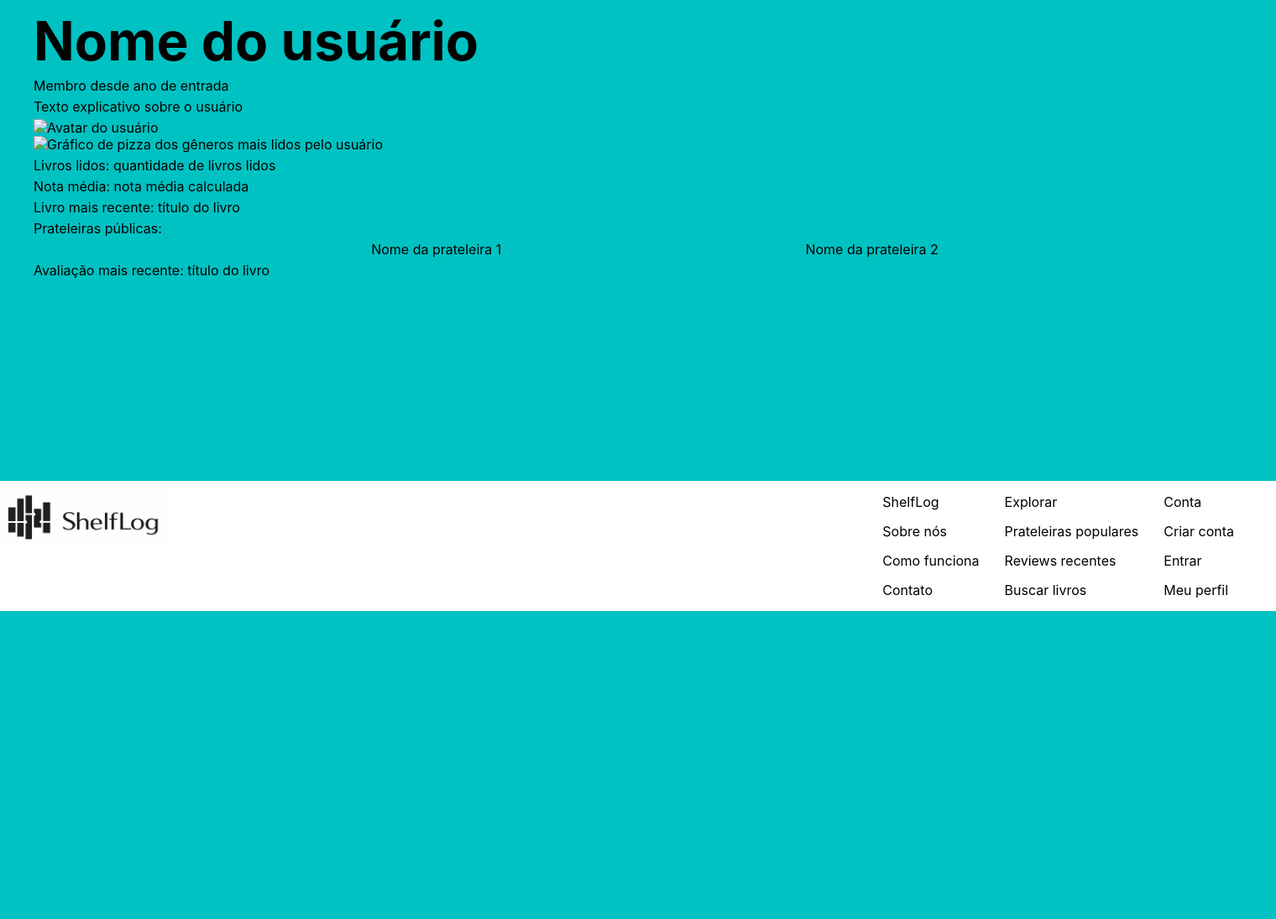
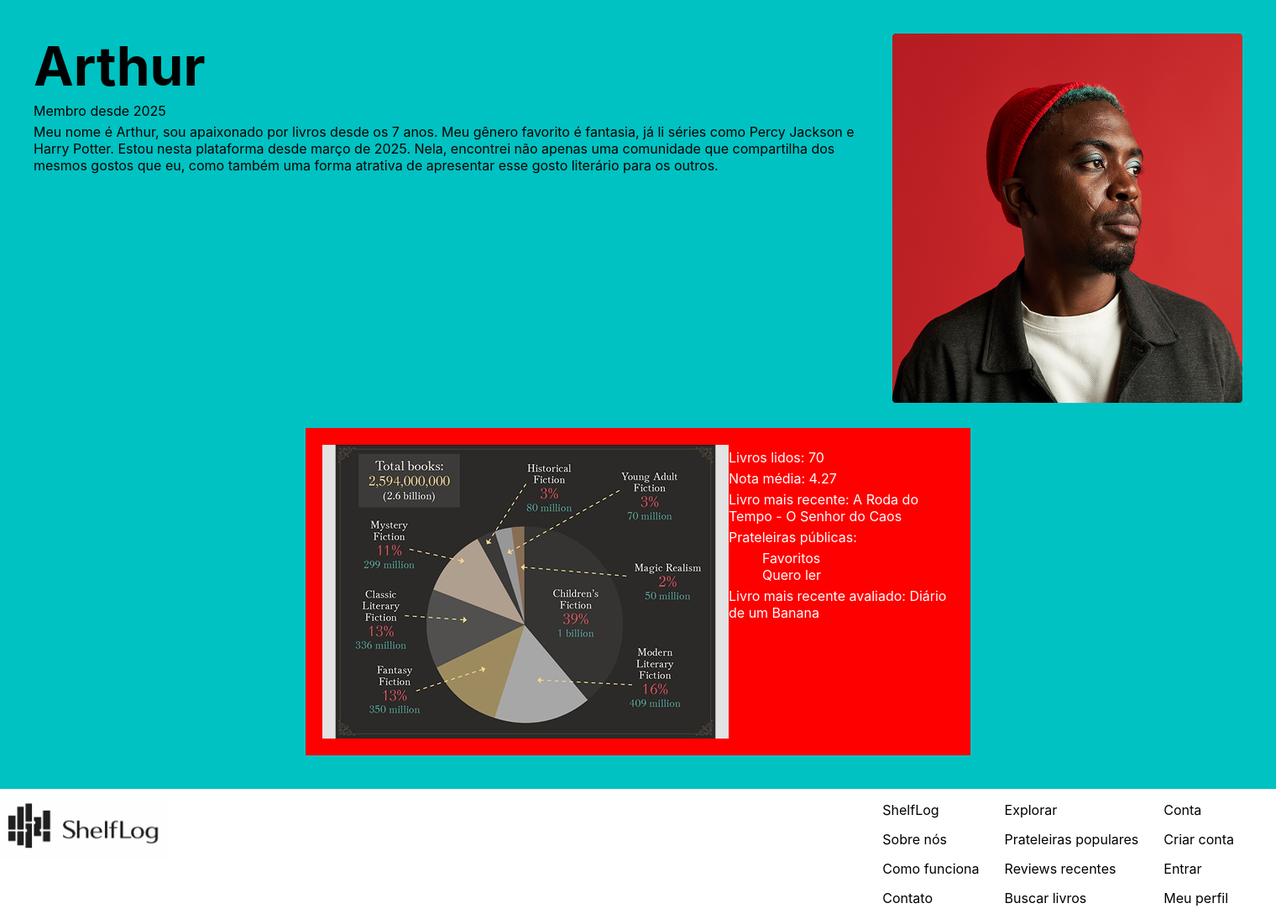
Before and after one commit to Arthur-Secundino/cefet-web-trabalho-final, a web app: file pages/perfil.html in a window 1520 px wide. Shown: the part 72-1167 px from the top of the page at 84% size. Before the commit the page ends 800 px from the top, so only its background shows below. Run offline with its HTML, style and script files only (its server is not run), Linux system fonts and the light colour scheme.

Commit message:
Adição de dados à página de Perfil e estilização

```diff
--- a/pages/perfil.html
+++ b/pages/perfil.html
@@ -5,6 +5,8 @@
         <meta name="viewport" content="width=device-width, initial-scale=1.0">
         <title>ShelfLog</title>
         <link rel="stylesheet" href="../styles/estilos_comuns.css">
+        <link rel="stylesheet" href="../styles/perfil.css">
+        <script type="module" src="../script/perfil.js" defer></script>
     </head>
     <body>
         <header>
@@ -30,7 +32,7 @@
             </nav>
         </header>
         <main>
-            <div>
+            <div id="dados_iniciais_perfil">
                 <div>
                     <h1>Nome do usuário</h1>
                     <p>Membro desde ano de entrada</p>
@@ -38,7 +40,7 @@
                 </div>
                 <img src="" alt="Avatar do usuário">
             </div>
-            <div>
+            <div id="estatisticas_usuario">
                 <img src="" alt="Gráfico de pizza dos gêneros mais lidos pelo usuário">
                 <div>
                     <p>Livros lidos: quantidade de livros lidos</p>
--- /dev/null
+++ b/script/dados_perfil.js
@@ -0,0 +1,22 @@
+export const dadosIniciaisUsuario = {
+    nome: "Arthur",
+    arroba: "@Tuzinho",
+    anoDeIngresso: 2025,
+    textoExplicativo: `Meu nome é Arthur, sou apaixonado por livros desde os 7 anos. Meu gênero favorito é fantasia,
+    já li séries como Percy Jackson e Harry Potter. Estou nesta plataforma desde março de 2025. Nela, encontrei não
+    apenas uma comunidade que compartilha dos mesmos gostos que eu, como também uma forma atrativa de apresentar esse
+    gosto literário para os outros.`,
+    avatar: "../imgs/avatar.png"
+};
+
+export const estatisticasUsuario = {
+    grafico: "../imgs/grafico_estatisticas.png",
+    quantidadeLivrosLidos: 70,
+    notaMedia: 4.27,
+    livroMaisRecenteLido: "A Roda do Tempo - O Senhor do Caos",
+    prateleirasPublicas: [
+        "Favoritos",
+        "Quero ler"
+    ],
+    livroMaisRecenteAvaliado: "Diário de um Banana"
+};
--- /dev/null
+++ b/script/perfil.js
@@ -0,0 +1,26 @@
+import { dadosIniciaisUsuario, estatisticasUsuario } from "./dados_perfil.js";
+
+const dadosIniciaisPerfilEl = document.querySelector("#dados_iniciais_perfil");
+dadosIniciaisPerfilEl.innerHTML = `<div>
+                                     <h1>${dadosIniciaisUsuario.nome}</h1>
+                                     <p>Membro desde ${dadosIniciaisUsuario.anoDeIngresso}</p>
+                                     <p>${dadosIniciaisUsuario.textoExplicativo}</p>
+                                   </div>
+                                   <img src="${dadosIniciaisUsuario.avatar}" alt="Avatar do usuário ${dadosIniciaisUsuario.arroba}">`;
+
+const estatisticasUsuarioEl = document.querySelector("#estatisticas_usuario");
+estatisticasUsuarioEl.innerHTML = `<img src="${estatisticasUsuario.grafico}" alt="Gráfico de pizza dos gêneros mais lidos pelo usuário ${dadosIniciaisUsuario.arroba}">
+                                   <div>
+                                        <p>Livros lidos: ${estatisticasUsuario.quantidadeLivrosLidos}</p>
+                                        <p>Nota média: ${estatisticasUsuario.notaMedia}</p>
+
+                                        <p>Livro mais recente: ${estatisticasUsuario.livroMaisRecenteLido}</p>
+
+                                        <p>Prateleiras públicas:</p>
+                                        <ul>
+                                            <li>${estatisticasUsuario.prateleirasPublicas[0]}</li>
+                                            <li>${estatisticasUsuario.prateleirasPublicas[1]}</li>
+                                        </ul>
+
+                                        <p>Livro mais recente avaliado: ${estatisticasUsuario.livroMaisRecenteAvaliado}</p>
+                                   </div>`;
--- a/styles/estilos_comuns.css
+++ b/styles/estilos_comuns.css
@@ -26,7 +26,7 @@ nav {
     width: 50%;
 }
 
-ul {
+nav ul {
     display: flex;
     justify-content: space-evenly;
     align-items: center;
--- /dev/null
+++ b/styles/perfil.css
@@ -0,0 +1,22 @@
+#dados_iniciais_perfil {
+    display: flex;
+    justify-content: space-between;
+    margin: 30px 0;
+}
+
+#dados_iniciais_perfil > div {
+    width: 1000px;
+}
+
+#estatisticas_usuario {
+    background-color: #FF0000;
+    color: white;
+    display: flex;
+    justify-content: space-between;
+    padding: 20px;
+    width: 55%;
+    position: relative;
+    left: 50%;
+    transform: translateX(-50%);
+    margin: 0 0 30px 0;
+}
```
Also changed, not shown: imgs/grafico_estatisticas.png (added).
